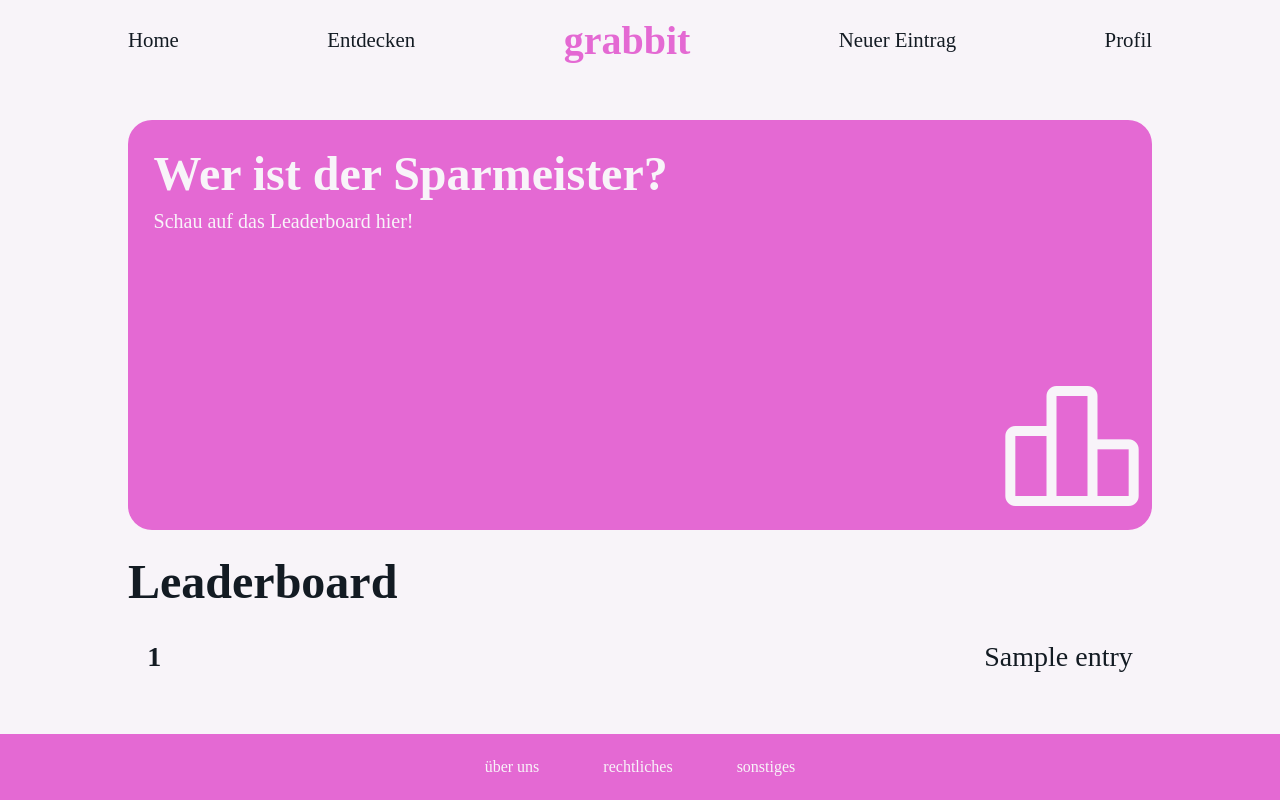
After one commit to czett/grabbit, a Flask app: template templates/leaderboard.html in a window 1280 px wide. The commit adds this page. Run offline with Flask 3, Linux system fonts and the light colour scheme; the template is opened without the code that fills it: most values are stand-ins (such as "Sample title", 1, 10 or a date in 2020); parts of the project's set-up code (start-up, migrations or seed data) failed here and were passed over; some libraries are stand-ins or nearby versions; some web fonts are replaced.

Commit message:
overall fixes and improvements

```diff
--- a/app.py
+++ b/app.py
@@ -98,6 +98,8 @@ def profile(pid):
     else:
         nots = []
 
+    #return str(posts)
+
     return render_template("profile.html", purchases=posts, session=session, name=uname, own=own)
 
 @app.route("/profile/<username>")
@@ -173,6 +175,11 @@ def explore():
     stores = funcs.get_all_stores()
     return render_template("explore.html", stores=stores, session=session)
 
+@app.route("/leaderboard")
+def leaderboard():
+    leaderboard_list = funcs.get_leaderboard()
+    return render_template("leaderboard.html", leaderboard=leaderboard_list, session=session)
+
 @app.route("/api/stores")
 def stores_api():
     stores = funcs.get_all_stores()
--- a/static/style.css
+++ b/static/style.css
@@ -475,3 +475,170 @@ label.checkbox-lbl{
 .users-purchases{
     margin-bottom: 3vh;
 }
+
+/* leaderboard */
+
+.leaderboard{
+    width: 100%;
+    padding-bottom: 1vw;
+}
+
+.leaderboard .title{
+    font-size: 3rem;
+    font-weight: 700;
+    margin: 1vw 0;
+}
+
+.leaderboard .entry{
+    font-size: 1.75rem;
+    display: flex;
+    justify-content: space-between;
+    align-items: center;
+    background: var(--bg);
+    padding: 1.5vw;
+    box-sizing: border-box;
+}
+
+.leaderboard .entry a{
+    text-decoration: none;
+    font-weight: 600;
+}
+
+.leaderboard .entry:nth-of-type(odd){
+    filter: brightness(0.95);
+}
+
+@media (width < 1500px){
+    :root{
+        --rlpad: 10vw;
+    }
+
+    .banner{
+        aspect-ratio: 2.5;
+    }
+
+    .banner .bottom-text{
+        top: 7vw;
+    }
+
+    .rating-form{
+        width: 75%;
+    }
+
+    .rating-form form{
+        width: 100%;
+    }
+
+    .logreg-form{
+        width: 50%;
+    }
+
+    .notifications-box{
+        max-width: 30%;
+        inset: auto 2vw 8vw auto;
+    }
+}
+
+@media (width < 1000px){
+    :root{
+        --rlpad: 5vw;
+    }
+
+    .banner{
+        aspect-ratio: 2.5;
+    }
+
+    .banner .bottom-text{
+        top: 10vw;
+    }
+
+    .rating-form{
+        width: 85%;
+        padding-bottom: 2vh;
+    }
+
+    .benefit-cards, .trophy-case{
+        display: flex;
+        flex: 1;
+        flex-direction: column;
+        gap: 2vh;
+    }
+
+    .logreg-form{
+        width: 75%;
+    }
+
+    .notifications-btn{
+        padding: 1.5vw;
+    }
+
+    .notifications-box .notification, .notifications-box .header{
+        padding: 2vw;
+    }
+
+    .notifications-box{
+        max-width: 30%;
+        inset: auto 2vw 11vw auto;
+    }
+}
+
+@media (width < 700px){
+    .nomobile{
+        display: none;
+    }
+
+    .nopc{
+        display: block;
+    }
+
+    .nav .links{
+        visibility: hidden;
+        position: absolute;
+        display: flex;
+        flex-direction: column;
+        align-items: center;
+        gap: 1.5vh;
+        width: 100%;
+        z-index: 1001;
+        background: var(--bg);
+        inset: auto auto 0 0;
+        transform: translateY(99%);
+        box-sizing: border-box;
+        padding: 1.5vh 0;
+    }
+
+    .nav .menu-icon{
+        position: absolute;
+        inset: 50% auto auto 50%;
+        transform: translate(-50%, -50%);
+    }
+
+    .nav .menu-icon span{
+        transition: var(--trans);
+    }
+
+    .nav .menu-icon span{
+        font-size: 2rem;
+    }
+
+    .banner{
+        aspect-ratio: 1;
+    }
+
+    .banner .bottom-text{
+        inset: auto auto 3vw 3vw;
+        width: 50%;
+    }
+
+    .rating-form form .title{
+        font-size: 2rem;
+    }
+
+    #map{
+        aspect-ratio: 1;
+    }
+
+    .logreg-form{
+        width: 90%;
+    }
+}
--- a/templates/base.html
+++ b/templates/base.html
@@ -28,7 +28,7 @@
         </a>
 
         <a href="/post" class="link">Neuer Eintrag</a>
-        <a href="/myprofile" class="link">Profile</a>
+        <a href="/myprofile" class="link">Profil</a>
     </div>
 </div>
 {% endblock %}
@@ -48,5 +48,34 @@
 </div>
 {% endblock %}
 
+<script>
+    function mobileMenu(){
+        iconBtn = document.querySelector(".menu-icon");
+        // let state = iconBtn.dataset.collapsed;
+
+        if (iconBtn.dataset.collapsed == "1"){
+            document.querySelector(".links").style.visibility = "visible";
+            document.querySelector(".menu-icon-span").style.rotate = "90deg";
+            iconBtn.dataset.collapsed = "0";
+        }else{
+            document.querySelector(".links").style.visibility = "hidden";
+            document.querySelector(".menu-icon-span").style.rotate = "0deg";
+            iconBtn.dataset.collapsed = "1";
+        }
+    }
+
+    function notiToggler(){
+        const box = document.querySelector(".notifications-box");
+
+        if (box.dataset.collapsed == "1"){
+            box.style.visibility = "visible";
+            box.dataset.collapsed = "0";
+        }else{
+            box.style.visibility = "hidden";
+            box.dataset.collapsed = "1";
+        }
+    }
+</script>
+
 </body>
 </html>
--- /dev/null
+++ b/templates/leaderboard.html
@@ -0,0 +1,25 @@
+{% extends "base.html" %}
+
+{% block content %}
+
+<div class="banner">
+    <div class="title-text">Wer ist der Sparmeister?</div>
+    <div class="bottom-text">Schau auf das Leaderboard hier!</div>
+    <div class="icon">
+        <span class="material-symbols-rounded">leaderboard</span>
+    </div>
+</div>
+
+<div class="leaderboard">
+    <div class="title">Leaderboard</div>
+    {% for entry in leaderboard %}
+        <div class="entry">
+            <a href="/profile/{{entry[0]}}">
+                <div class="username">{{entry[0]}}</div>
+            </a>
+            <div class="posts">{{entry[1]}}</div>
+        </div>
+    {% endfor %}
+</div>
+
+{% endblock %}
```
Also changed, not shown: funcs.py (+20 -19 lines), templates/profile.html (+4 -4 lines).
